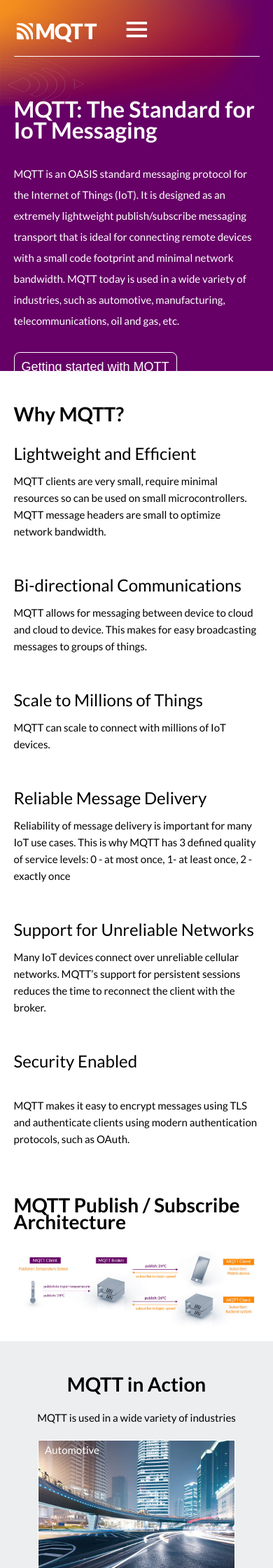
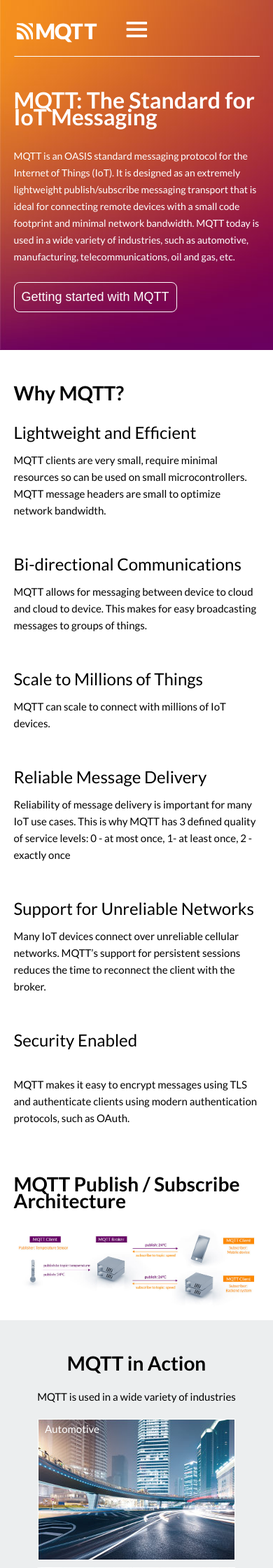
Before and after one commit to mqtt/mqtt.org, a Jekyll site: the page built from index.md, in a window 390 px wide. Shown: the top 2240 px of the page at 70% size. Built offline with Jekyll 4.4.1, drawn with Linux system fonts in a browser that asks for light colours; nearby versions of some CDN libraries.

Commit message:
fixed mobile nav on homepage

```diff
--- a/_layouts/home.html
+++ b/_layouts/home.html
@@ -7,7 +7,7 @@
     <header id="homepage-header">
         {% include homepage-header.html %}
     </header>
-    <nav id="mobile-nav">
+    <nav id="mobile-nav" class="mobile-nav-home">
       {% include mobile-nav.html %}
     </nav>
     <nav id="main-nav" class="homepage-nav float-left">
--- a/_sass/style.scss
+++ b/_sass/style.scss
@@ -191,6 +191,10 @@ footer {
     z-index: 1;
  }
 
+ #mobile-nav.mobile-nav-home {
+   position: absolute;
+}
+
  .mobile-nav-item {
     font-size: 22px;
     line-height: 4rem;
@@ -211,6 +215,10 @@ footer {
    left: 50%;
    margin-left: -16px;
    cursor: pointer;
+}
+.mobile-nav-home > #burger-menu {
+   position: absolute;
+   top: -50px;
 }
 /* Accordions START */
 .accordion-wrapper {
@@ -510,6 +518,11 @@ footer {
       line-height: 30px;
       font-size: 15px;
   }
+  #homepage-header-img {
+      background-size: cover;
+      width: 100%;
+      height: 100%;
+   }
 }
 
 @media all and (max-width: 1024px){
@@ -531,6 +544,15 @@ footer {
       flex-basis: 45%;
       padding-left: 0;
       padding-right: 5%;
+   }
+   #homepage-header {
+      height: 500px;
+   }
+   #homepage-header-img {
+      background-image: url($home-header-mobile);
+   }
+   #homepage-intro {
+      width: 65%;
    }
 }
 
@@ -562,3 +584,12 @@ footer {
      padding-right: 0%;
   }
 }
+
+@media all and (max-width: 768px){
+   #homepage-intro {
+      width: 90%;
+      margin: 50px 5%;
+      font-size: 14px;
+      line-height: 24px;
+  }
+}
--- a/assets/css/style.scss
+++ b/assets/css/style.scss
@@ -1,6 +1,6 @@
 ---
 ---
 $home-header: "{{ 'assets/img/homepage-gradient.jpg' | relative_url }}";
+$home-header-mobile: "{{ 'assets/img/homepage-gradient-mobile.jpg' | relative_url }}";
 $header: "{{ 'assets/img/header-gradient.jpg' | relative_url }}";
-$shadow: 2px 2px 4px rbga(153, 153, 153, 0.25);
 @import "style";
```
Also changed, not shown: index.md (+1 -0 lines), assets/img/homepage-gradient-mobile.jpg (added).
